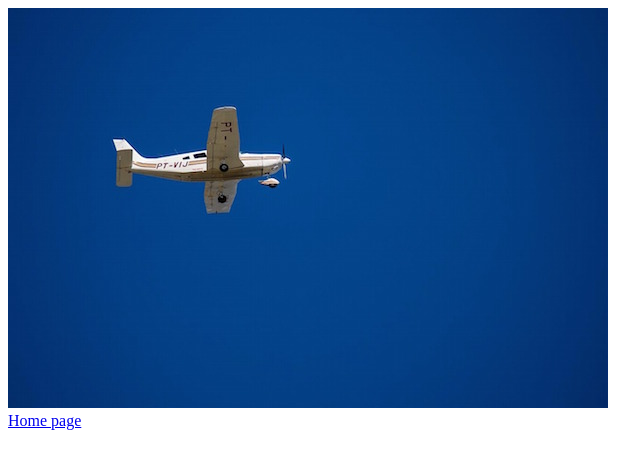
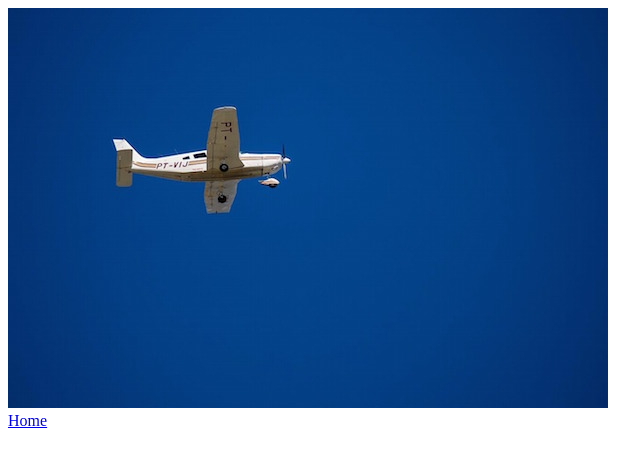
Before and after one commit to Shamea02/FNB-PROJECT, a plain HTML site: page index.html in a window 1280 px wide. Shown: the full height of the page, 0-640 px from the left. Drawn offline with Linux system fonts and the light colour scheme; files whose address does not match are found by name.

Commit message:
Update index.html

```diff
--- a/index.html
+++ b/index.html
@@ -5,6 +5,6 @@
 <body>
 <img src="../image/plane.jpg">
 <br/>
-<a href="index.html">Home page </a>
+<a href="index.html">Home</a>
 </body>
 </html>
```
